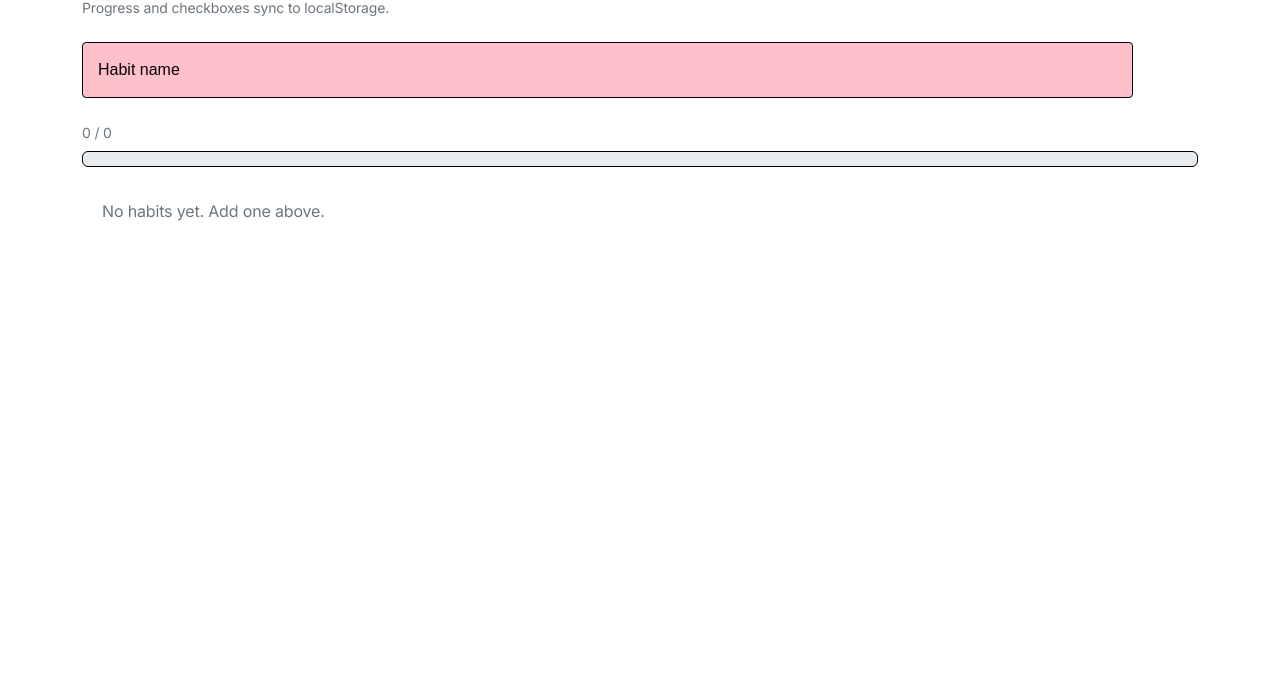
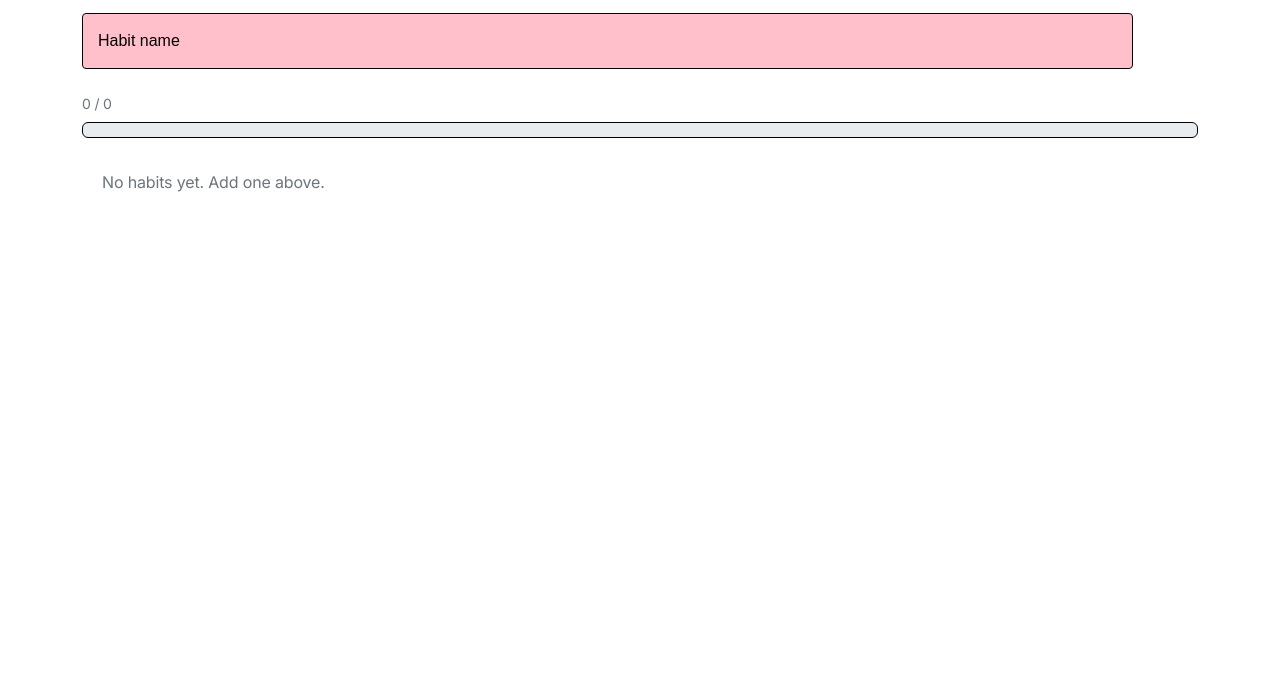
Before and after one commit to harshithanethi/harshithanethi.github.io, a plain HTML site: page habits.html in a window 1280 px wide. Shown: the part 125-800 px from the top of the page. Drawn offline with Linux system fonts and the light colour scheme; files that its build step writes are made by us from their sources; files whose address does not match are found by name.

```diff
--- a/habits.html
+++ b/habits.html
@@ -50,7 +50,7 @@
     <main class="ft-flex-grow-1">
       <div class="ft-container">
         <h1 class="ft-h3 ft-mb-2">Habit tracker</h1>
-        <p class="ft-text-muted ft-small ft-mb-4">Progress and checkboxes sync to localStorage.</p>
+        <p class="ft-text-muted ft-small ft-mb-4"></p>
 
         <form id="habitForm" class="ft-flex ft-flex-wrap ft-flex-md-nowrap ft-gap-2 ft-align-items-end ft-mb-4" novalidate>
           <div class="ft-flex-grow-1 ft-min-w-0" style="min-width: 10rem">
```
